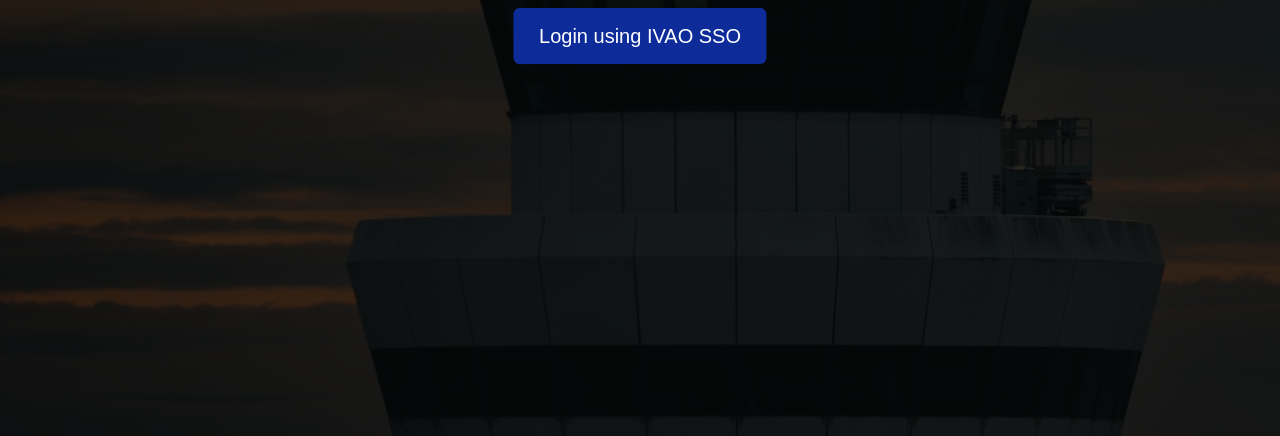
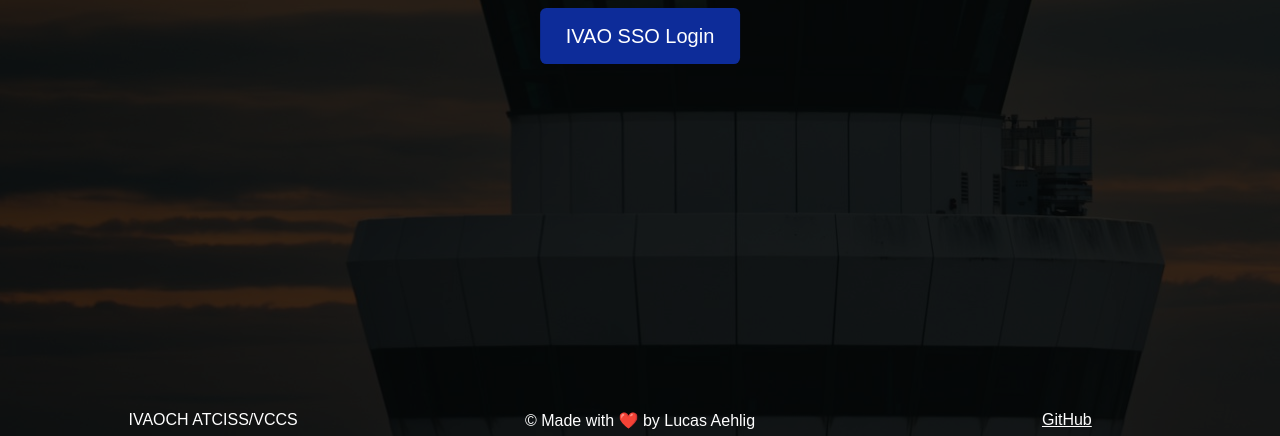
Before and after one commit to aehliglucas/atciss-ivaoch, a website: page public/login.html in a window 1280 px wide. Shown: the part 364-800 px from the top of the page. Drawn offline with Linux system fonts and the light colour scheme.

Commit message:
add footer

```diff
--- /dev/null
+++ b/public/css/common.css
@@ -0,0 +1,27 @@
+* {
+    margin: 0 0 0 0;
+    padding: 0 0 0 0;
+}
+
+footer {
+    display: flex;
+    flex-direction: row;
+    background-color: #1c1c1c;
+    font-family: Arial, Helvetica, sans-serif;
+    margin-top: auto;
+    height: 4vh;
+    width: 100vw;
+    justify-content: space-between;
+}
+
+.footer-divider {
+    display: flex;
+    text-align: center;
+    width: 33.3vw;
+}
+
+.footer-content {
+    color: white;
+    font-size: 1rem;
+    margin: auto;
+}
--- a/public/css/login.css
+++ b/public/css/login.css
@@ -1,13 +1,14 @@
-* {
-    margin: 0 0 0 0;
-    padding: 0 0 0 0;
-}
-
 body {
     background-size: auto;
     background-image: url("../img/bg-img-login.jpg"), linear-gradient(rgba(0,0,0,0.8),rgba(0,0,0,0.8));
     background-blend-mode: overlay;
     height: 100vh;
+    display: flex;
+    flex-direction: row;
+}
+
+footer {
+    background-color: transparent;
 }
 
 .center {
@@ -24,7 +25,7 @@
     font-family: Arial, Helvetica, sans-serif;
     text-align: center;
     top: 40%;
-    font-size: 2.5rem;
+    font-size: 2rem;
 }
 
 #btn-login {
@@ -39,4 +40,9 @@
     color: white;
     font-size: 2.5vh;
     cursor: pointer;
+    transition: all 0.2s ease-in-out;
 }
+
+#btn-login:hover {
+    box-shadow: 3px 3px 5px #3C55AC;
+}
--- a/public/login.html
+++ b/public/login.html
@@ -11,10 +11,22 @@
             window.location.href = data.loginUrl;
         }
     </script>
+    <link rel="stylesheet" href="./css/common.css">
     <link rel="stylesheet" href="./css/login.css">
 </head>
 <body>
     <h1 id="h1-login" class="center">Welcome!</h1>
-    <button onclick="loginWithIVAO()" id="btn-login" class="center">Login using IVAO SSO</button>
+    <button onclick="loginWithIVAO()" id="btn-login" class="center">IVAO SSO Login</button>
+    <footer>
+        <div class="footer-divider">
+            <p class="footer-content">IVAOCH ATCISS/VCCS</p>
+        </div>
+        <div class="footer-divider">
+            <p class="footer-content">© Made with ❤️ by Lucas Aehlig</p>
+        </div>
+        <div class="footer-divider">
+            <a class="footer-content" href="https://github.com/aehliglucas/atciss-ivaoch">GitHub</a>
+        </div>
+    </footer>
 </body>
 </html>
--- a/server.js
+++ b/server.js
@@ -72,6 +72,9 @@
 
 app.use(express.static('public'));
 
+
+
+
 function launch() {
     const PORT = process.env.PORT || 3000;
     app.listen(PORT, () => {
```
